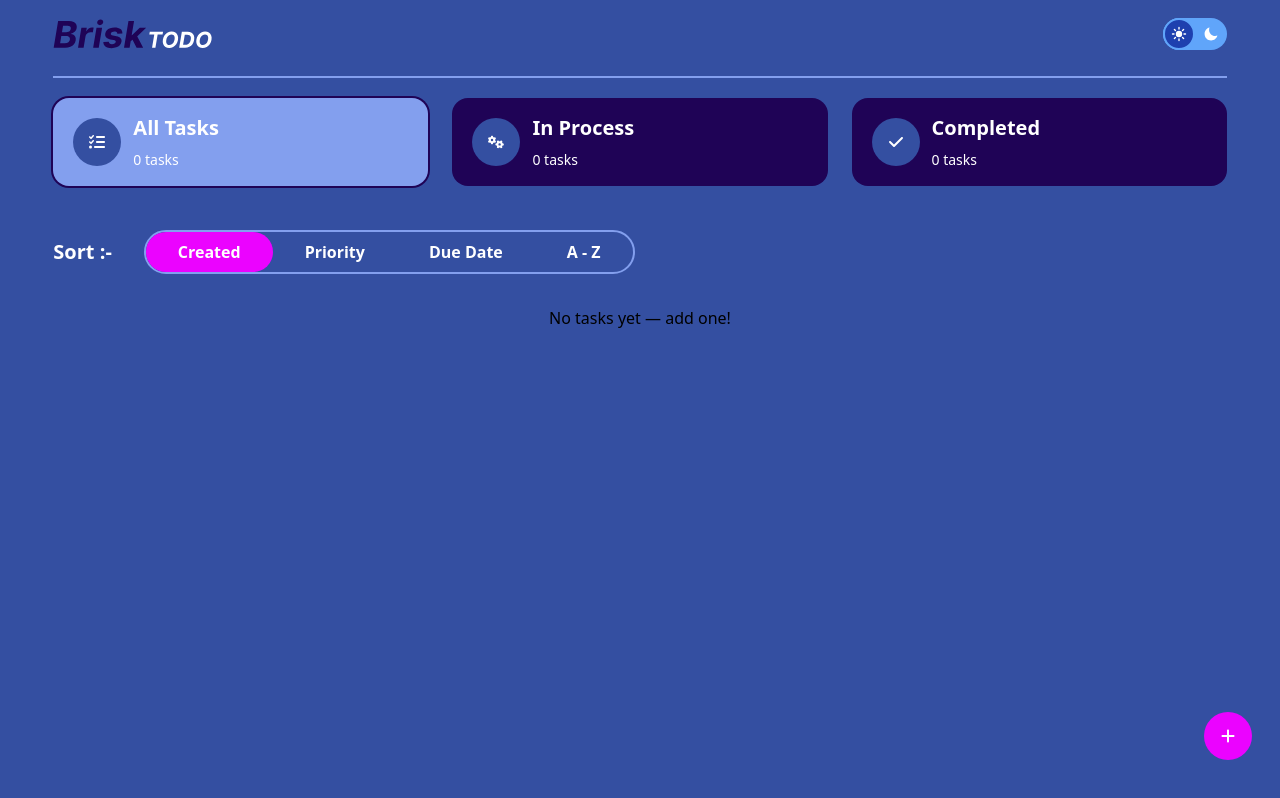
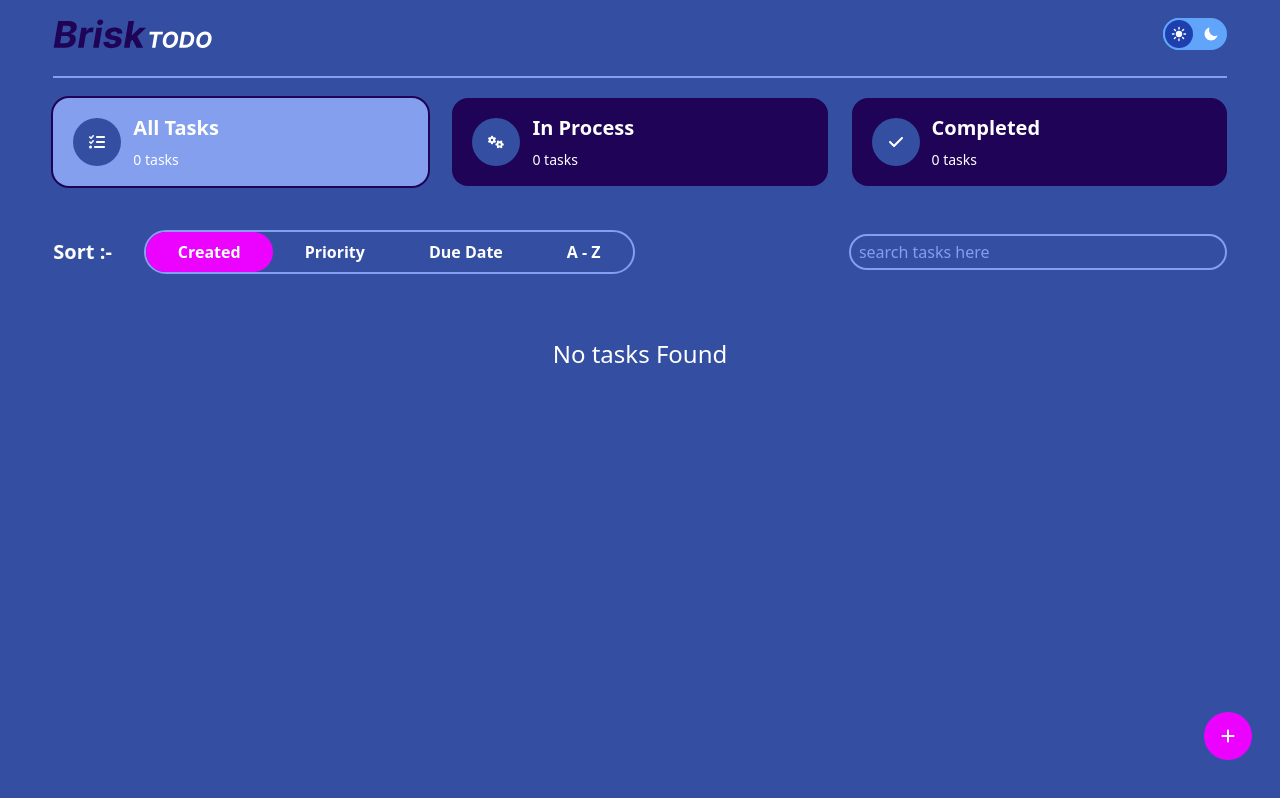
Before and after one commit to tammyKhan/todo-app-react, a React (Vite) app: page / in a window 1280 px wide. Built offline with nearby package versions, Linux system fonts and the light colour scheme.

Commit message:
implement basic search filter for tasks

```diff
--- a/src/components/AddTaskModal.jsx
+++ b/src/components/AddTaskModal.jsx
@@ -12,6 +12,7 @@ const AddTaskModal = ({ tasks, setTasks }) => {
   });
 
   const [sortType, setSortType] = useState("created");
+  const [search, setSearch] = useState("")
 
   const [isEditing, setIsEditing] = useState(false);
   const [editTaskId, setEditTaskId] = useState(null);
@@ -120,6 +121,11 @@ const AddTaskModal = ({ tasks, setTasks }) => {
     return 0;
   })
 
+  // search filter
+  const searchedTasks = [...sortedTasks].filter((t) =>
+    t.title.toLowerCase().includes(search.toLowerCase().trim())
+  )
+
   return (
     <>
       {/* Add task btn */}
@@ -130,7 +136,18 @@ const AddTaskModal = ({ tasks, setTasks }) => {
       >
         <FaPlus className="text-white" />
       </div>
+
+      <div className="flex gap-2 justify-between sm:justify-center sm:gap-10 mt-11  items-center">
       <SortedBtns sortType={sortType} setSortType={setSortType} />
+       <div className="w-1/3">
+        <input type="text"
+        placeholder="search tasks here"
+        value={search} onChange={(e) => setSearch(e.target.value)}
+        className="bg-transparent w-full placeholder:text-[#839FEE] text-white border-2 p-1 px-2 focus:ring-2 focus:ring-white outline-none rounded-3xl border-[#839FEE]"
+        />
+       </div>
+      </div>
+
       {/* Modal */}
       {showModal && (
         <div className="fixed inset-0 bg-black bg-opacity-50 flex justify-center items-center z-50">
@@ -204,10 +221,10 @@ const AddTaskModal = ({ tasks, setTasks }) => {
 
       {/* Task List */}
       <div className="mt-8 space-y-3">
-        {sortedTasks.length === 0 ? (
-          <p className="text-center">No tasks yet — add one!</p>
+        {searchedTasks.length === 0 ? (
+          <p className="text-center text-white text-2xl mt-16">No tasks Found</p>
         ) : (
-          sortedTasks.map((t) =>
+          searchedTasks.map((t) =>
           <TaskList
            key={t.id}
            task={t}
--- a/src/components/SortedBtns.jsx
+++ b/src/components/SortedBtns.jsx
@@ -2,9 +2,9 @@ import React from 'react';
 
 const SortedBtns = ( {sortType, setSortType} ) => {
   return (
-    <div class="md:w-2/3  flex gap-3 md:gap-8 items-center mt-11">
-         <h3 class="lg:text-xl md:text-lg text-base font-bold text-white">Sort :-</h3>
-         <div class="border-2 border-[#839FEE] rounded-3xl">
+    <div className="md:w-2/3  flex gap-3 md:gap-8 items-center">
+         <h3 className="lg:text-xl md:text-lg text-base font-bold text-white">Sort :-</h3>
+         <div className="border-2 border-[#839FEE] rounded-3xl">
             <button  onClick={() => setSortType("created")} className={`${sortType === "created" ? "bg-[#EB03FF]" : ""} transition-all duration-300 ease-in-out px-2 md:px-4 lg:px-8 py-2 font-semibold text-white rounded-3xl hover:text-opacity-65 text-xs md:text-base`}>Created</button>
             <button  onClick={() => setSortType("priority")} className={`${sortType === "priority" ? "bg-[#EB03FF]" : ""} transition-all duration-300 ease-in-out px-2 md:px-4 lg:px-8 py-2 font-semibold text-white rounded-3xl hover:text-opacity-65 text-xs md:text-base`}>Priority</button>
             <button  onClick={() => setSortType("dueDate")} className={`${sortType === "dueDate" ? "bg-[#EB03FF]" : ""} transition-all duration-300 ease-in-out px-2 md:px-4 lg:px-8 py-2 font-semibold text-white rounded-3xl hover:text-opacity-65 text-xs md:text-base`}>Due Date</button>
```
